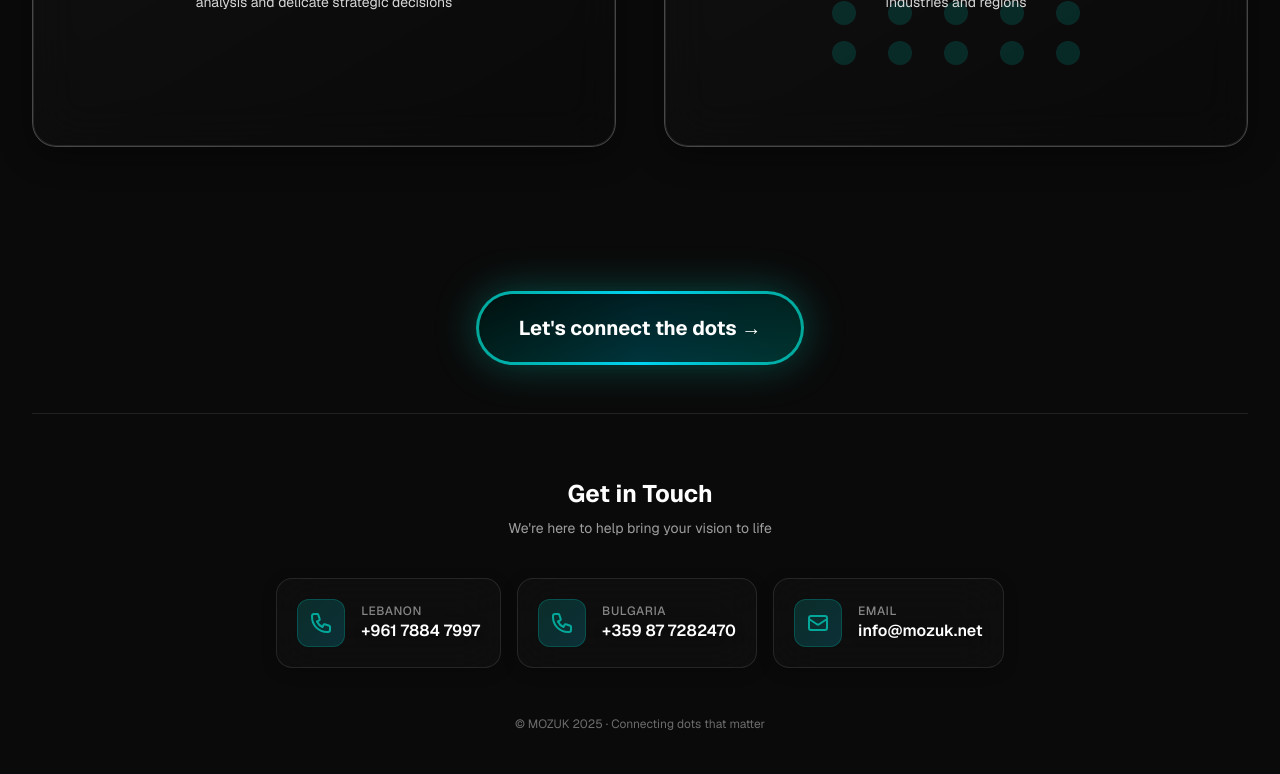
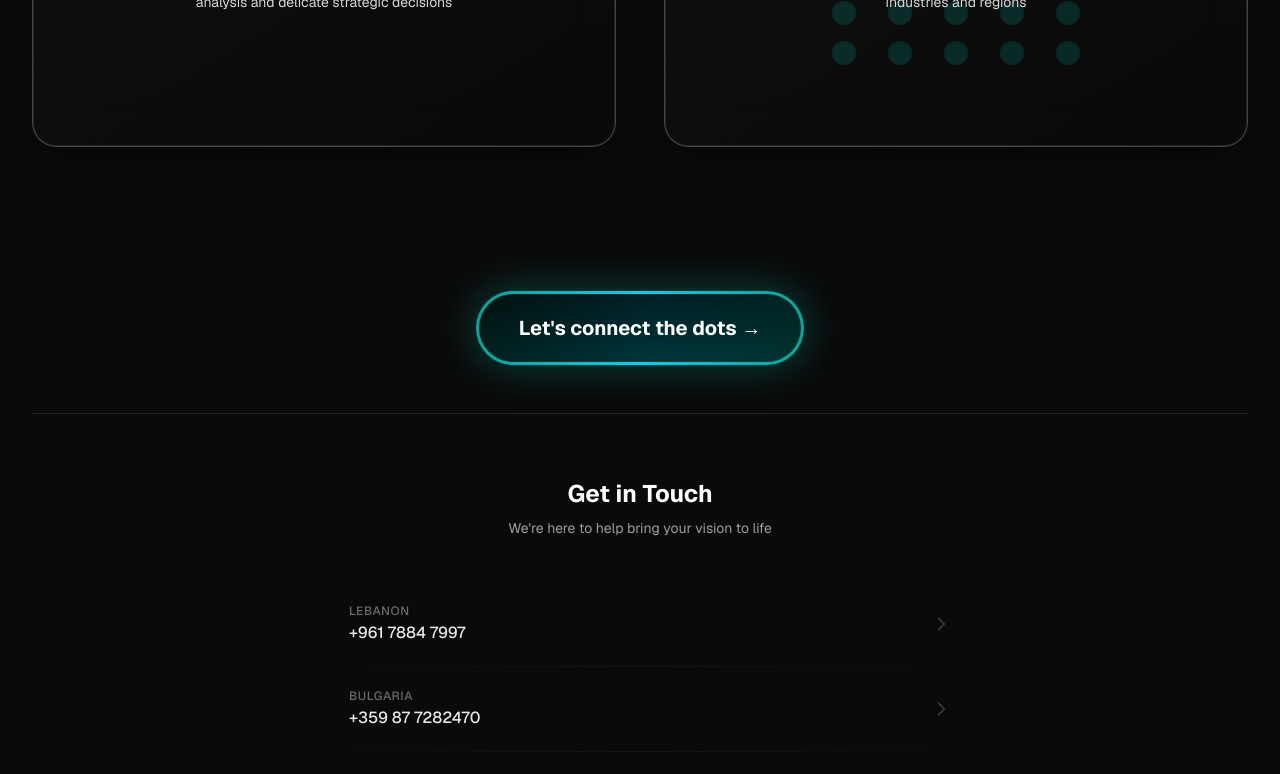
Before and after one commit to Drakhtar359/mozuk-site, a Next.js app in the folder apps/web/: page / in a window 1280 px wide. Shown: the part 2000-2774 px from the top of the page. Built offline with nearby package versions, Linux system fonts and the light colour scheme.

Commit message:
feat: modernize contact section with minimalist list design

```diff
--- a/apps/web/src/app/page.tsx
+++ b/apps/web/src/app/page.tsx
@@ -106,64 +106,74 @@ export default function Home() {
         </div>
       </section>
 
-      {/* Modern Contact Footer */}
-      <div className="border-t border-white/10 pt-16 pb-8">
-        <div className="text-center mb-10">
+      {/* Modern Minimalist Contact Footer */}
+      <div className="border-t border-white/10 pt-16 pb-12">
+        <div className="text-center mb-12">
           <h3 className="text-2xl font-bold text-white mb-2">Get in Touch</h3>
           <p className="text-white/60 text-sm">We're here to help bring your vision to life</p>
         </div>
 
-        <div className="flex flex-col sm:flex-row items-center justify-center gap-4 max-w-4xl mx-auto">
+        {/* Modern Minimalist Contact Links */}
+        <div className="max-w-2xl mx-auto space-y-1">
           {/* Lebanon */}
-          <a href="tel:+9617884799" className="group relative w-full sm:w-auto rounded-2xl overflow-hidden border border-white/10 bg-white/[0.02] backdrop-blur-xl hover:bg-white/[0.05] hover:border-[var(--brand)]/30 transition-all duration-300 shadow-[0_4px_16px_rgba(0,0,0,0.2)]">
-            <div className="absolute inset-0 bg-gradient-to-br from-[var(--brand)]/5 via-transparent to-transparent opacity-0 group-hover:opacity-100 transition-opacity duration-300"></div>
-            <div className="relative z-10 p-5 flex items-center gap-4">
-              <div className="flex-shrink-0 w-12 h-12 rounded-xl bg-gradient-to-br from-[var(--brand)]/20 to-cyan-500/20 flex items-center justify-center border border-[var(--brand)]/30">
-                <svg className="w-6 h-6 text-[var(--brand)]" fill="none" stroke="currentColor" viewBox="0 0 24 24">
-                  <path strokeLinecap="round" strokeLinejoin="round" strokeWidth={2} d="M3 5a2 2 0 012-2h3.28a1 1 0 01.948.684l1.498 4.493a1 1 0 01-.502 1.21l-2.257 1.13a11.042 11.042 0 005.516 5.516l1.13-2.257a1 1 0 011.21-.502l4.493 1.498a1 1 0 01.684.949V19a2 2 0 01-2 2h-1C9.716 21 3 14.284 3 6V5z" />
-                </svg>
-              </div>
+          <a
+            href="tel:+9617884799"
+            className="group flex items-center justify-between px-6 py-4 hover:bg-white/[0.02] transition-all duration-300 rounded-xl border border-transparent hover:border-white/10"
+          >
+            <div className="flex items-center gap-4">
+              <div className="w-1 h-8 bg-gradient-to-b from-[var(--brand)] to-cyan-400 rounded-full opacity-0 group-hover:opacity-100 transition-opacity duration-300"></div>
               <div className="text-left">
-                <div className="text-xs text-white/50 uppercase tracking-wider font-medium">Lebanon</div>
-                <div className="text-white font-semibold drop-shadow-[0_1px_4px_rgba(0,0,0,0.6)]">+961 7884 7997</div>
+                <div className="text-xs text-white/40 uppercase tracking-wider font-medium mb-0.5">Lebanon</div>
+                <div className="text-white/90 font-medium group-hover:text-white transition-colors">+961 7884 7997</div>
               </div>
             </div>
+            <svg className="w-5 h-5 text-white/20 group-hover:text-[var(--brand)] group-hover:translate-x-1 transition-all duration-300" fill="none" stroke="currentColor" viewBox="0 0 24 24">
+              <path strokeLinecap="round" strokeLinejoin="round" strokeWidth={2} d="M9 5l7 7-7 7" />
+            </svg>
           </a>
 
+          {/* Divider */}
+          <div className="h-px bg-gradient-to-r from-transparent via-white/5 to-transparent"></div>
+
           {/* Bulgaria */}
-          <a href="tel:+359877282470" className="group relative w-full sm:w-auto rounded-2xl overflow-hidden border border-white/10 bg-white/[0.02] backdrop-blur-xl hover:bg-white/[0.05] hover:border-[var(--brand)]/30 transition-all duration-300 shadow-[0_4px_16px_rgba(0,0,0,0.2)]">
-            <div className="absolute inset-0 bg-gradient-to-br from-[var(--brand)]/5 via-transparent to-transparent opacity-0 group-hover:opacity-100 transition-opacity duration-300"></div>
-            <div className="relative z-10 p-5 flex items-center gap-4">
-              <div className="flex-shrink-0 w-12 h-12 rounded-xl bg-gradient-to-br from-[var(--brand)]/20 to-cyan-500/20 flex items-center justify-center border border-[var(--brand)]/30">
-                <svg className="w-6 h-6 text-[var(--brand)]" fill="none" stroke="currentColor" viewBox="0 0 24 24">
-                  <path strokeLinecap="round" strokeLinejoin="round" strokeWidth={2} d="M3 5a2 2 0 012-2h3.28a1 1 0 01.948.684l1.498 4.493a1 1 0 01-.502 1.21l-2.257 1.13a11.042 11.042 0 005.516 5.516l1.13-2.257a1 1 0 011.21-.502l4.493 1.498a1 1 0 01.684.949V19a2 2 0 01-2 2h-1C9.716 21 3 14.284 3 6V5z" />
-                </svg>
-              </div>
+          <a
+            href="tel:+359877282470"
+            className="group flex items-center justify-between px-6 py-4 hover:bg-white/[0.02] transition-all duration-300 rounded-xl border border-transparent hover:border-white/10"
+          >
+            <div className="flex items-center gap-4">
+              <div className="w-1 h-8 bg-gradient-to-b from-[var(--brand)] to-cyan-400 rounded-full opacity-0 group-hover:opacity-100 transition-opacity duration-300"></div>
               <div className="text-left">
-                <div className="text-xs text-white/50 uppercase tracking-wider font-medium">Bulgaria</div>
-                <div className="text-white font-semibold drop-shadow-[0_1px_4px_rgba(0,0,0,0.6)]">+359 87 7282470</div>
+                <div className="text-xs text-white/40 uppercase tracking-wider font-medium mb-0.5">Bulgaria</div>
+                <div className="text-white/90 font-medium group-hover:text-white transition-colors">+359 87 7282470</div>
               </div>
             </div>
+            <svg className="w-5 h-5 text-white/20 group-hover:text-[var(--brand)] group-hover:translate-x-1 transition-all duration-300" fill="none" stroke="currentColor" viewBox="0 0 24 24">
+              <path strokeLinecap="round" strokeLinejoin="round" strokeWidth={2} d="M9 5l7 7-7 7" />
+            </svg>
           </a>
 
+          {/* Divider */}
+          <div className="h-px bg-gradient-to-r from-transparent via-white/5 to-transparent"></div>
+
           {/* Email */}
-          <a href="mailto:info@mozuk.net" className="group relative w-full sm:w-auto rounded-2xl overflow-hidden border border-white/10 bg-white/[0.02] backdrop-blur-xl hover:bg-white/[0.05] hover:border-[var(--brand)]/30 transition-all duration-300 shadow-[0_4px_16px_rgba(0,0,0,0.2)]">
-            <div className="absolute inset-0 bg-gradient-to-br from-[var(--brand)]/5 via-transparent to-transparent opacity-0 group-hover:opacity-100 transition-opacity duration-300"></div>
-            <div className="relative z-10 p-5 flex items-center gap-4">
-              <div className="flex-shrink-0 w-12 h-12 rounded-xl bg-gradient-to-br from-[var(--brand)]/20 to-cyan-500/20 flex items-center justify-center border border-[var(--brand)]/30">
-                <svg className="w-6 h-6 text-[var(--brand)]" fill="none" stroke="currentColor" viewBox="0 0 24 24">
-                  <path strokeLinecap="round" strokeLinejoin="round" strokeWidth={2} d="M3 8l7.89 5.26a2 2 0 002.22 0L21 8M5 19h14a2 2 0 002-2V7a2 2 0 00-2-2H5a2 2 0 00-2 2v10a2 2 0 002 2z" />
-                </svg>
-              </div>
+          <a
+            href="mailto:info@mozuk.net"
+            className="group flex items-center justify-between px-6 py-4 hover:bg-white/[0.02] transition-all duration-300 rounded-xl border border-transparent hover:border-white/10"
+          >
+            <div className="flex items-center gap-4">
+              <div className="w-1 h-8 bg-gradient-to-b from-[var(--brand)] to-cyan-400 rounded-full opacity-0 group-hover:opacity-100 transition-opacity duration-300"></div>
               <div className="text-left">
-                <div className="text-xs text-white/50 uppercase tracking-wider font-medium">Email</div>
-                <div className="text-white font-semibold drop-shadow-[0_1px_4px_rgba(0,0,0,0.6)]">info@mozuk.net</div>
+                <div className="text-xs text-white/40 uppercase tracking-wider font-medium mb-0.5">Email</div>
+                <div className="text-white/90 font-medium group-hover:text-white transition-colors">info@mozuk.net</div>
               </div>
             </div>
+            <svg className="w-5 h-5 text-white/20 group-hover:text-[var(--brand)] group-hover:translate-x-1 transition-all duration-300" fill="none" stroke="currentColor" viewBox="0 0 24 24">
+              <path strokeLinecap="round" strokeLinejoin="round" strokeWidth={2} d="M9 5l7 7-7 7" />
+            </svg>
           </a>
         </div>
 
-        <div className="text-center mt-12 text-white/40 text-xs">
+        <div className="text-center mt-16 text-white/40 text-xs">
           © MOZUK 2025 · Connecting dots that matter
         </div>
       </div>
```
